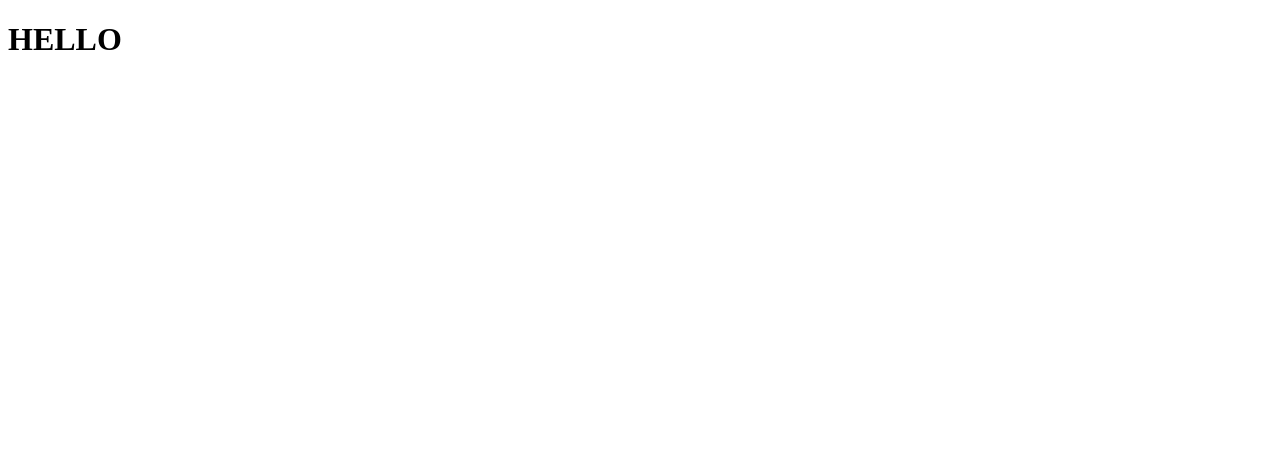
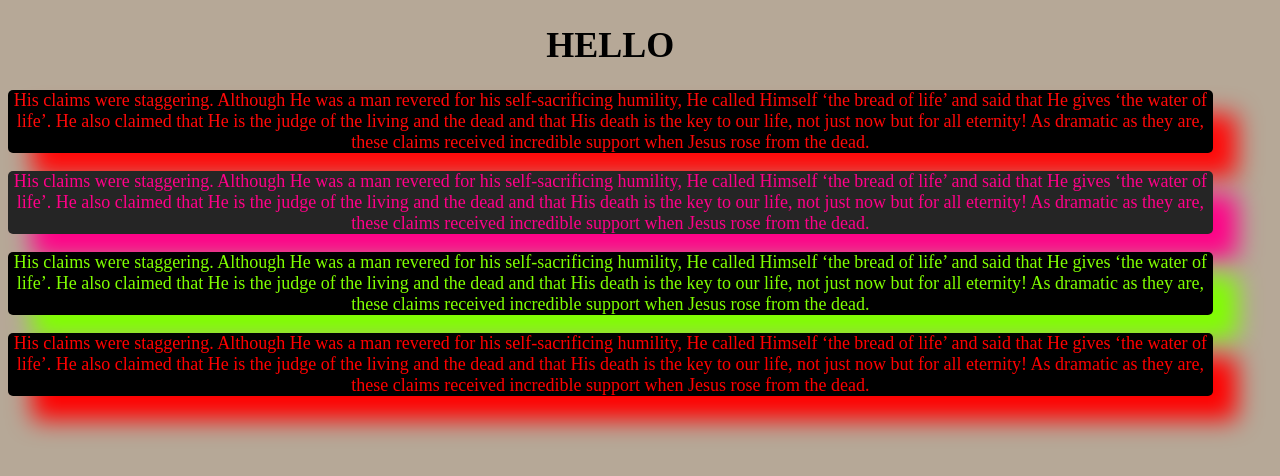
Before and after one commit to saimun212/simple-repo, a plain HTML site: page index.html in a window 1280 px wide. Drawn offline with Linux system fonts and the light colour scheme.

Commit message:
add our heading and paragaraph text add

```diff
--- /dev/null
+++ b/css/style.css
@@ -0,0 +1,34 @@
+*{
+   max-width: 98%;
+   background-color: rgb(182, 168, 151);
+   text-align: center;
+  font-size: 1.5rem;
+}
+.paragaraph-title{
+    background-color: #000000;
+    font-size: 0.75rem;
+    color: rgb(255, 9, 9);
+    box-shadow: 1rem 1rem 1rem  ;
+    border-radius: 5px;
+}
+.paragaraph-2{
+   background-color:#252525;
+    font-size: 0.75rem;
+    box-shadow: 1rem 1rem 1rem  ;
+    border-radius: 5px;
+    color: rgb(255, 0, 136);
+}
+.paragaraph-3{
+  background-color: #000000;
+    font-size: 0.75rem;
+    box-shadow: 1rem 1rem 1rem  ;
+    border-radius: 5px;
+    color: rgb(128, 255, 0);
+}
+.paragaraph-4{
+    background-color: #000000;
+    font-size: 0.75rem;
+    color: rgb(255, 0, 0);
+    box-shadow: 1rem 1rem 1rem  ;
+    border-radius: 5px;
+}
--- a/index.html
+++ b/index.html
@@ -4,8 +4,14 @@
     <meta charset="UTF-8">
     <meta name="viewport" content="width=device-width, initial-scale=1.0">
     <title>Simple-Repo</title>
+     <link rel="shortcut icon" href="assist -image/icon-6.png" type="image/x-icon">
+     <link rel="stylesheet" href="css/style.css">
 </head>
 <body>
     <H1>HELLO</H1>
+   <p class="paragaraph-title">His claims were staggering. Although He was a man revered for his self-sacrificing humility, He called Himself ‘the bread of life’ and said that He gives ‘the water of life’. He also claimed that He is the judge of the living and the dead and that His death is the key to our life, not just now but for all eternity! As dramatic as they are, these claims received incredible support when Jesus rose from the dead.</p>
+   <p class="paragaraph-2">His claims were staggering. Although He was a man revered for his self-sacrificing humility, He called Himself ‘the bread of life’ and said that He gives ‘the water of life’. He also claimed that He is the judge of the living and the dead and that His death is the key to our life, not just now but for all eternity! As dramatic as they are, these claims received incredible support when Jesus rose from the dead.</p>
+   <p class="paragaraph-3">His claims were staggering. Although He was a man revered for his self-sacrificing humility, He called Himself ‘the bread of life’ and said that He gives ‘the water of life’. He also claimed that He is the judge of the living and the dead and that His death is the key to our life, not just now but for all eternity! As dramatic as they are, these claims received incredible support when Jesus rose from the dead.</p>
+   <p class="paragaraph-4">His claims were staggering. Although He was a man revered for his self-sacrificing humility, He called Himself ‘the bread of life’ and said that He gives ‘the water of life’. He also claimed that He is the judge of the living and the dead and that His death is the key to our life, not just now but for all eternity! As dramatic as they are, these claims received incredible support when Jesus rose from the dead.</p>
 </body>
 </html>
```
Also changed, not shown: assist -image/icon-6.png (added).
